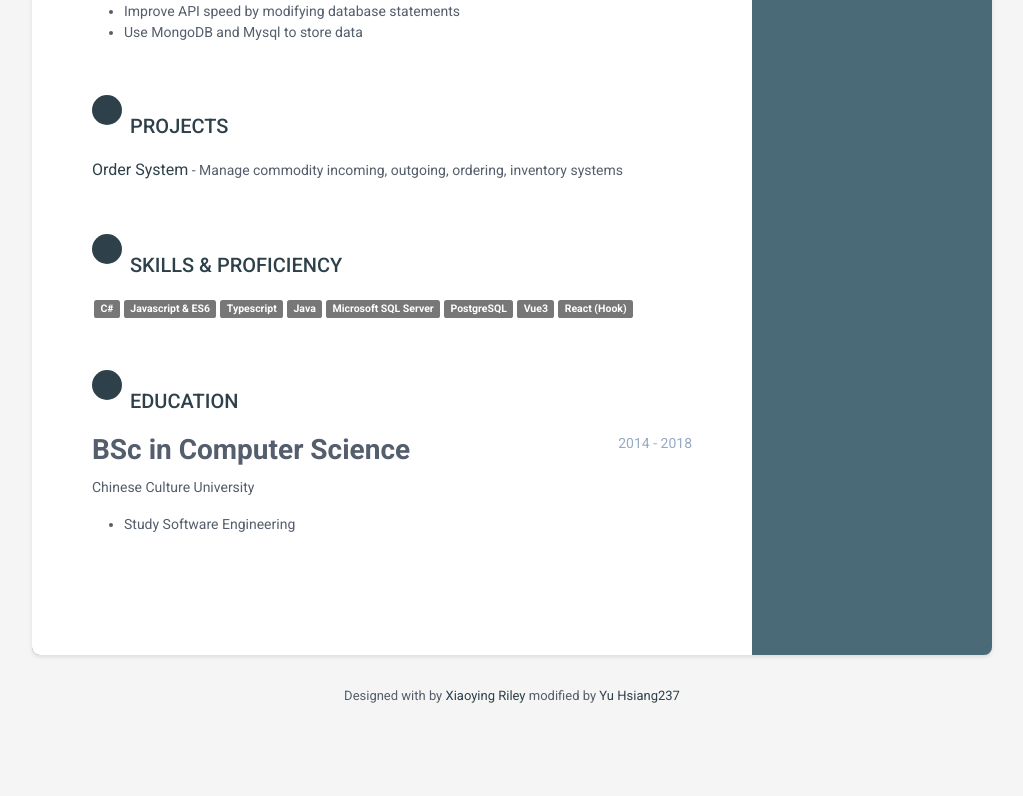
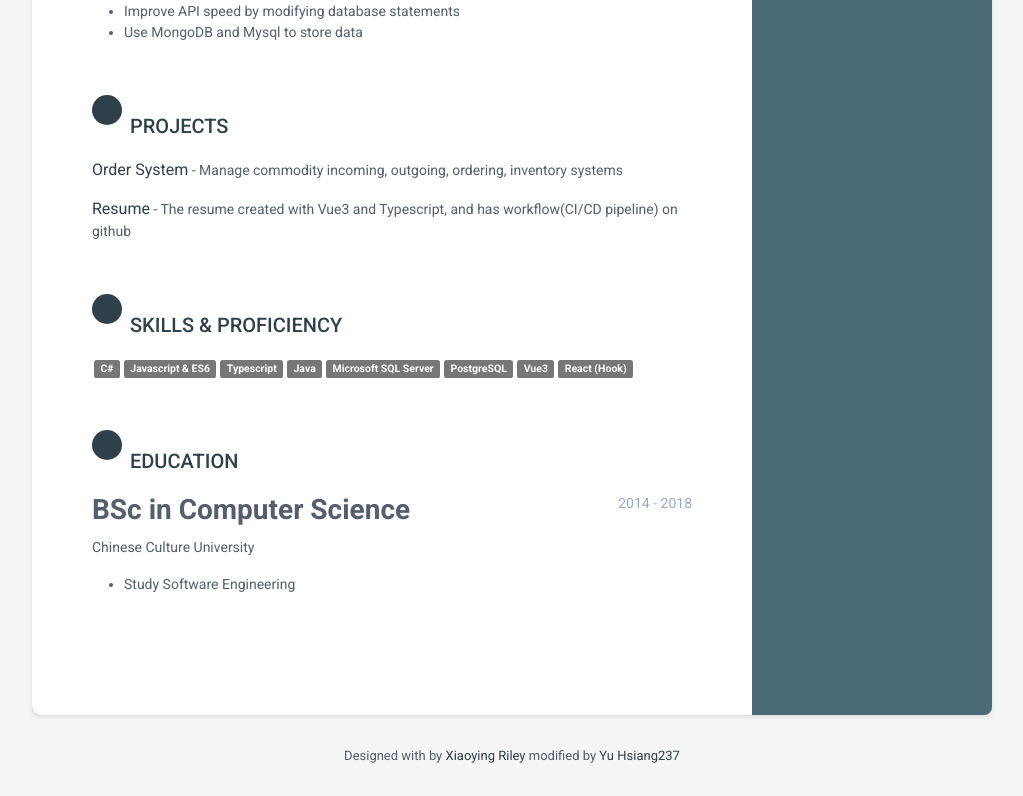
Before and after one commit to yuhsiang237/Resume, a Vue app: page / in a window 1280 px wide. Shown: the part 1192-1988 px from the top of the page, without its empty margins (128-1151 px from the left). Before the commit the page ends 1928 px from the top, so only its background shows below. Built offline with nearby package versions, Linux system fonts and the light colour scheme; some icons are missing.

Commit message:
Update content of resume

```diff
--- a/src/components/resume/Content.vue
+++ b/src/components/resume/Content.vue
@@ -50,7 +50,6 @@
       </div>
     </section>
     <!--//section-->
-
     <section class="skills-section section">
       <h2 class="section-title">
         <span class="icon-holder"><i class="fas fa-rocket"></i></span>Skills
@@ -201,6 +200,12 @@ export default defineComponent({
           "Manage commodity incoming, outgoing, ordering, inventory systems",
         href: "https://github.com/yuhsiang237/Order-System",
       },
+      {
+        projectName: "Resume",
+        description:
+          "The resume created with Vue3 and Typescript, and has workflow(CI/CD pipeline) on github",
+        href: "https://github.com/yuhsiang237/Resume",
+      },
     ]);
 
     const skillList = ref<Skill[]>([
```
